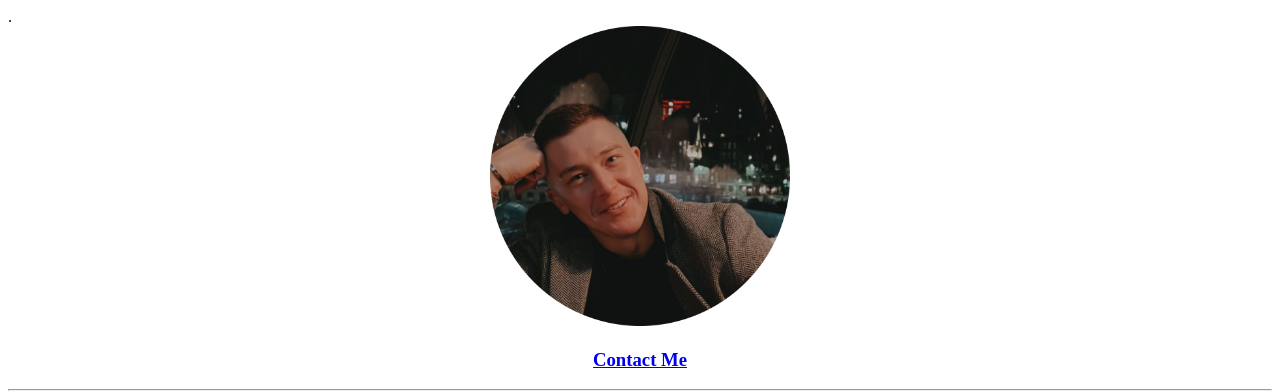
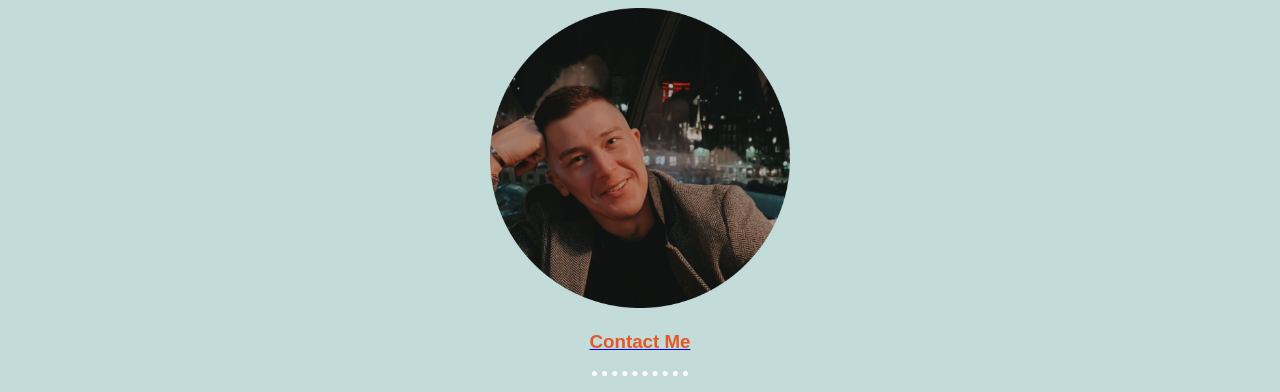
Before and after one commit to mikey1994uk/Michael-CV, a plain HTML site: page index.html in a window 1280 px wide. Shown: the top 392 px of the page. Drawn offline with Linux system fonts and the light colour scheme; files that its build step writes are made by us from their sources.

Commit message:
Add files via upload

```diff
--- a/index.html
+++ b/index.html
@@ -3,7 +3,7 @@
 
 <head>
   <meta charset="utf-8">
-  <link rel=“stylesheet” type=“text/css” href=“styles.css”>.
+<link rel="stylesheet" type="text/css" href="css/styles.css">
   <title>Michael's Personal Site</title>
   <center>
     <img src="profile picture-modified.png" alt="Michael Profile Picture" size height="300" width="300">
```
